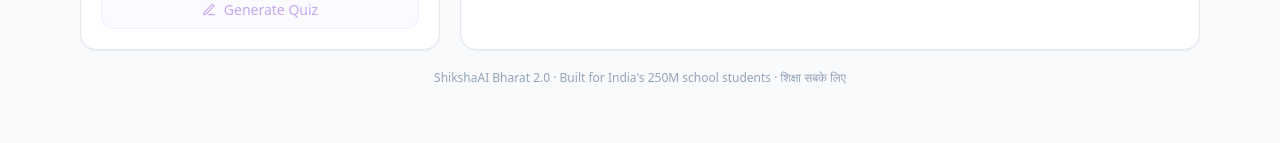
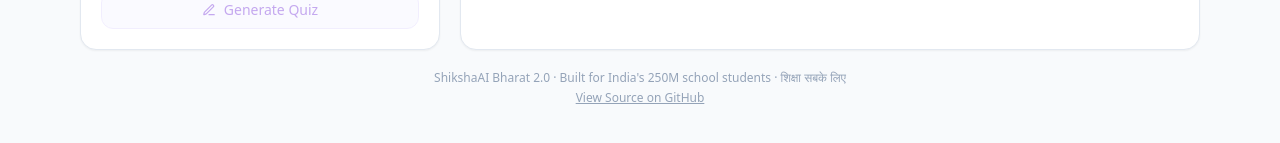
Before and after one commit to Jack-ksrct/shikshaai-frontend, a Next.js app: page / in a window 1280 px wide. Shown: the part 751-894 px from the top of the page. Built offline with nearby package versions, Linux system fonts and the light colour scheme; no server answers.

Commit message:
docs: Add README and insert GitHub link into landing page footer

```diff
--- a/src/app/page.tsx
+++ b/src/app/page.tsx
@@ -552,7 +552,10 @@ export default function Home() {
 
         {/* ── Footer ── */}
         <p className="text-center text-xs text-slate-400 pb-4">
-          ShikshaAI Bharat 2.0 · Built for India's 250M school students · शिक्षा सबके लिए
+          ShikshaAI Bharat 2.0 · Built for India's 250M school students · शिक्षा सबके लिए <br className="mt-2" />
+          <a href="https://github.com/Jack-ksrct/shikshaai-frontend" target="_blank" rel="noopener noreferrer" className="hover:text-slate-600 transition underline mt-1 inline-block">
+            View Source on GitHub
+          </a>
         </p>
       </div>
     </div>
```
Also changed, not shown: 1 other file (tests, documents, lock files or other folders).
